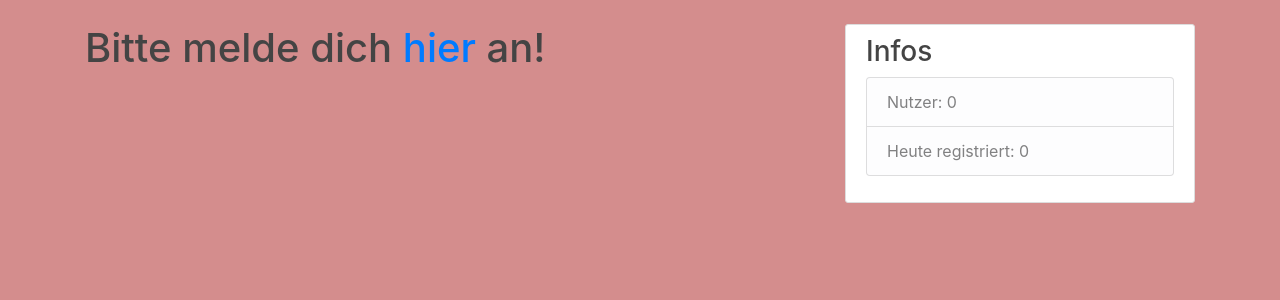
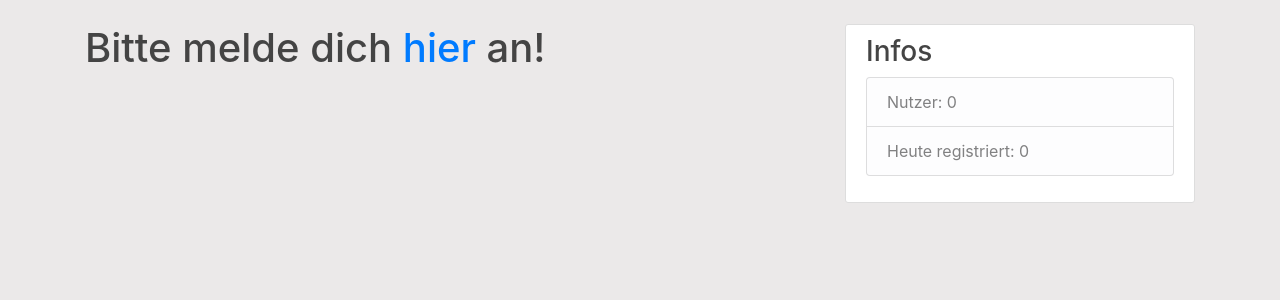
Before and after one commit to Sogeti007/Avengers, a Django app: page / in a window 1280 px wide. Shown: the part 56-356 px from the top of the page. Run offline with Django 3.2, Linux system fonts and the light colour scheme; some libraries are stand-ins or nearby versions.

Commit message:
test css

```diff
--- a/src/main/static/main/main.css
+++ b/src/main/static/main/main.css
@@ -1,5 +1,5 @@
 body {
-    background: #d48d8d;
+    background: #ebe9e9;
     color: #333333;
     margin-top: 5rem;
   }
```
